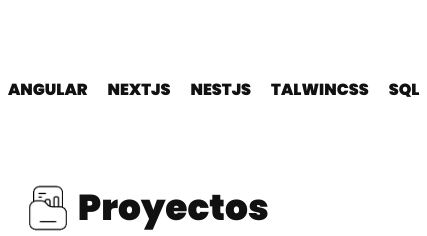
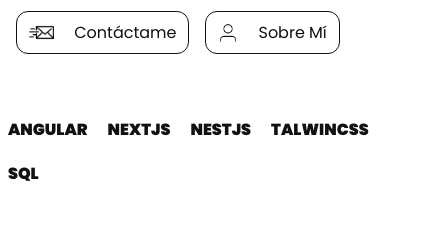
Before and after one commit to MichaelSRD/Portafolio, a Next.js app: page / in a window 390 px wide. Shown: the part 499-735 px from the top of the page, 427 px wide, since content can reach past the window. Built offline with nearby package versions, Linux system fonts and the light colour scheme.

Commit message:
cambio de estilos

```diff
--- a/src/app/components/layout/tecSection.tsx
+++ b/src/app/components/layout/tecSection.tsx
@@ -3,12 +3,12 @@
 export default function TecSection(){
     return (
         <>
-        <div className=" flex px-2 gap-5 dark:text-[#ffffff]  text-[#111111] font-black md:text-[20px] " >
-            <p className="py-4" >ANGULAR</p>
-            <p className="py-4" >NEXTJS</p>
-            <p className="py-4" >NESTJS</p>
-            <p className="py-4" >TALWINCSS</p>
-            <p className="py-4" >SQL</p>
+        <div className=" flex px-2 gap-5 dark:text-[#ffffff]  text-[#111111] font-black md:text-[20px] flex-wrap " >
+            <p className="  md:py-4" >ANGULAR</p>
+            <p className="  md:py-4" >NEXTJS</p>
+            <p className="  md:py-4" >NESTJS</p>
+            <p className="  md:py-4" >TALWINCSS</p>
+            <p className="  md:py-4" >SQL</p>
         </div>
         </>
     )
--- a/src/app/page.tsx
+++ b/src/app/page.tsx
@@ -62,7 +62,7 @@
     <div className=" grid grid-cols-1  justify-items-center  ">
       <div className={`${widthContent} pt-4 w-full `}>
         <div
-          className={` w-max   sticky top-2 transition-colors duration-100 rounded-[20px] py-2 px-5 z-10 mx-auto bg-opacity-60 ${
+          className={` w-max   sticky top-4 transition-colors duration-100 rounded-[20px] py-2 px-5 z-10 mx-auto bg-opacity-60 ${
             hasScrolled ? 'bg-white backdrop-blur-sm shadow-md  ' : 'bg-transparent'
             } `}
         >
@@ -92,7 +92,7 @@
             <h1 className=" text-4xl font-black text-[#111111] dark:text-[#ffffff] mb-6 mt-8 ">
               Hey, Soy MISDI
             </h1>
-            <p className=" text-[#111111] dark:text-[#ffffff] text-xl text-pretty ">
+            <p className=" text-[#111111] dark:text-[#ffffff] text-xl text-pretty w-[90%]  ">
               Soy un apasionado del{" "}
               <strong className="text-[#56e356] ">
                 desarrollo web de Colombia, especializado en front-end
```
